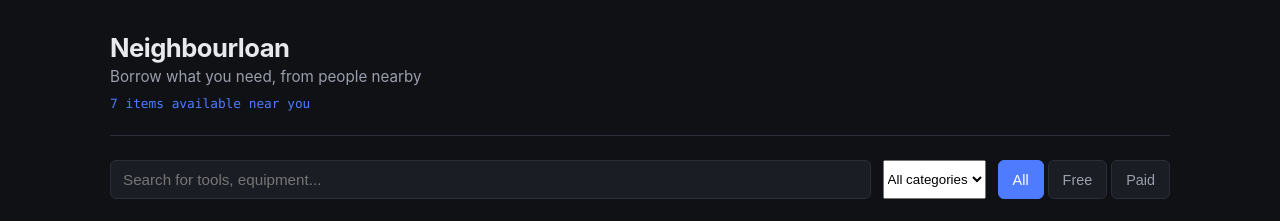
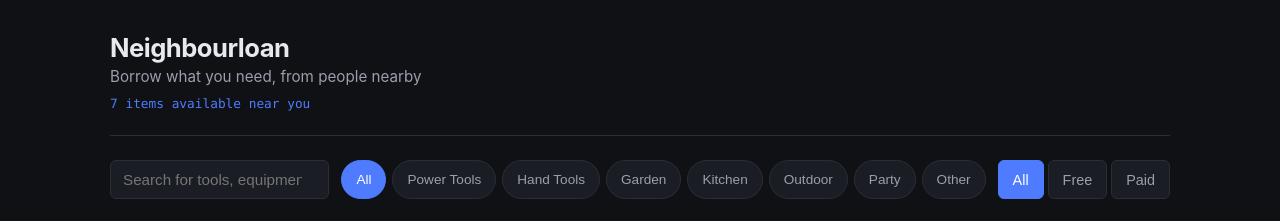
Before and after one commit to SIJABULILE-NCUBE/neighbourloan-capstone, a React (Vite) app: page / in a window 1280 px wide. Shown: the top 221 px of the page. Built offline with nearby package versions, Linux system fonts and the light colour scheme.

Commit message:
modified:   src/screens/BrowseScreen.tsx

```diff
--- a/src/screens/BrowseScreen.tsx
+++ b/src/screens/BrowseScreen.tsx
@@ -8,18 +8,32 @@ interface Props {
   onSelectItem: (id: string) => void;
 }
 
+// Price filter is a small closed set of options, so a union type
+// keeps it type-safe without needing a full enum.
 type PriceFilter = "all" | "free" | "paid";
 
 export function BrowseScreen({ items, onSelectItem }: Props) {
+  // Each filter gets its own piece of state rather than one combined
+  // "filters" object — keeps each control simple to reason about and
+  // update independently.
   const [search, setSearch] = useState("");
   const [category, setCategory] = useState<Category | "all">("all");
   const [priceFilter, setPriceFilter] = useState<PriceFilter>("all");
 
+  // useMemo avoids recalculating the filtered list on every render —
+  // only recomputes when items or one of the filter values changes.
   const visible = useMemo(() => {
     return items
+      // "removed" items should never appear in Browse — a real API
+      // wouldn't return deleted listings at all.
       .filter((i) => i.status !== "removed")
+      // Case-insensitive title search.
       .filter((i) => i.title.toLowerCase().includes(search.toLowerCase()))
+      // "all" means no category filter applied.
       .filter((i) => category === "all" || i.category === category)
+      // Free/paid filter uses the shared isFree() helper so the
+      // "null price OR amountCents: 0 both mean free" logic lives
+      // in one place, not duplicated here.
       .filter((i) => {
         if (priceFilter === "all") return true;
         if (priceFilter === "free") return isFree(i.price);
@@ -27,6 +41,8 @@ export function BrowseScreen({ items, onSelectItem }: Props) {
       });
   }, [items, search, category, priceFilter]);
 
+  // Static list of all categories from the domain model, plus "all"
+  // as a UI-only option (not part of the actual Category type).
   const categories: (Category | "all")[] = [
     "all", "power-tools", "hand-tools", "garden", "kitchen", "outdoor", "party", "other",
   ];
@@ -34,6 +50,7 @@ export function BrowseScreen({ items, onSelectItem }: Props) {
   return (
     <div className="browse">
       <div className="browse__controls">
+        {/* Live search — no submit button, filters as you type */}
         <input
           type="search"
           placeholder="Search for tools, equipment..."
@@ -41,15 +58,24 @@ export function BrowseScreen({ items, onSelectItem }: Props) {
           onChange={(e) => setSearch(e.target.value)}
           aria-label="Search items"
         />
-        <select
-          value={category}
-          onChange={(e) => setCategory(e.target.value as Category | "all")}
-          aria-label="Filter by category"
-        >
+
+        {/* Category filter as chip buttons instead of a <select> —
+            more visually distinctive and easier to scan at a glance
+            than a dropdown, while still being keyboard-accessible
+            since each chip is a real <button>. */}
+        <div className="browse__category-chips" role="group" aria-label="Filter by category">
           {categories.map((c) => (
-            <option key={c} value={c}>{c === "all" ? "All categories" : c}</option>
+            <button
+              key={c}
+              className={category === c ? "chip chip--active" : "chip"}
+              onClick={() => setCategory(c)}
+            >
+              {c === "all" ? "All" : c.replace("-", " ")}
+            </button>
           ))}
-        </select>
+        </div>
+
+        {/* Price filter toggle */}
         <div className="browse__price-toggle" role="group" aria-label="Filter by price">
           {(["all", "free", "paid"] as PriceFilter[]).map((f) => (
             <button
@@ -63,8 +89,16 @@ export function BrowseScreen({ items, onSelectItem }: Props) {
         </div>
       </div>
 
+      {/* Empty state includes a small icon rather than plain text only —
+          quick visual polish so an empty result doesn't feel broken. */}
       {visible.length === 0 ? (
-        <p className="empty-state">No items match your search yet — try clearing a filter.</p>
+        <div className="empty-state">
+          <svg width="48" height="48" viewBox="0 0 24 24" fill="none" stroke="currentColor" strokeWidth="1.5">
+            <circle cx="11" cy="11" r="7" />
+            <line x1="21" y1="21" x2="16.65" y2="16.65" />
+          </svg>
+          <p>No items match your search yet — try clearing a filter.</p>
+        </div>
       ) : (
         <div className="item-grid">
           {visible.map((item) => (
```
